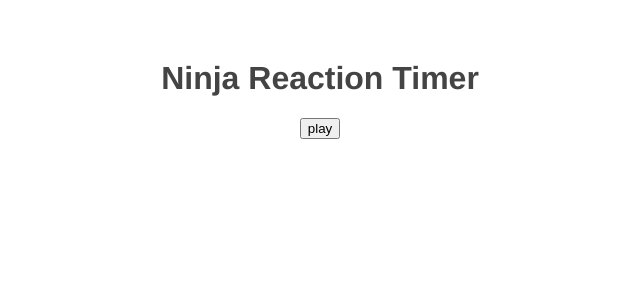
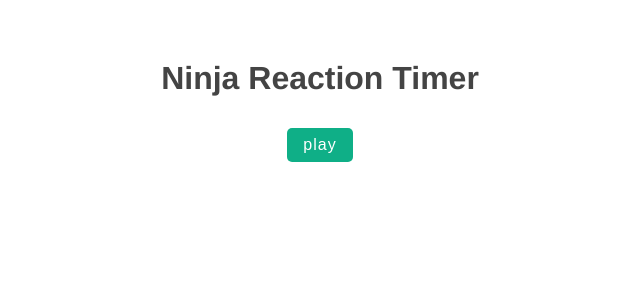
Before and after one commit to hsztan/reaction-timer, a Vue app: page / in a window 1280 px wide. Shown: the top 300 px of the page, without its empty margins (320-960 px from the left). Built offline with nearby package versions, Linux system fonts and the light colour scheme.

Commit message:
first build completed of reaction timer

```diff
--- a/src/App.vue
+++ b/src/App.vue
@@ -2,16 +2,18 @@
   <h1>Ninja Reaction Timer</h1>
   <button @click="start" :disabled="isPlaying">play</button>
   <Block v-if="isPlaying" :delay="delay" @end="endGame" />
-  <p v-if="score">Reaction time: {{ score }} ms</p>
+  <Results v-if="score" :score="score" />
 </template>
 
 <script>
 import Block from "./components/Block.vue";
+import Results from "./components/Results.vue";
 
 export default {
   name: "App",
   components: {
     Block,
+    Results,
   },
   data() {
     return {
@@ -43,4 +45,19 @@
   color: #444;
   margin-top: 60px;
 }
+button {
+  background: #0faf87;
+  color: white;
+  border-radius: 5px;
+  border: none;
+  padding: 8px 16px;
+  font-size: 16px;
+  letter-spacing: 1px;
+  cursor: pointer;
+  margin: 10px;
+}
+button[disabled] {
+  opacity: 0.2;
+  cursor: not-allowed;
+}
 </style>
--- a/src/components/Results.vue
+++ b/src/components/Results.vue
@@ -0,0 +1,32 @@
+<template>
+  <p>Reaction time: {{ score }} ms</p>
+  <p class="rank">{{ rank }}</p>
+</template>
+
+<script>
+export default {
+  name: "Results",
+  props: ["score"],
+  data() {
+    return {
+      rank: null,
+    };
+  },
+  mounted() {
+    if (this.score < 250) {
+      this.rank = "Ninja Fingers";
+    } else if (this.score < 400) this.rank = "Rapid Reflexes";
+    else {
+      this.rank = "Snail pace ...";
+    }
+  },
+};
+</script>
+
+<style>
+.rank {
+  font-size: 1.4em;
+  color: #0faf87;
+  font-weight: bold;
+}
+</style>
```
